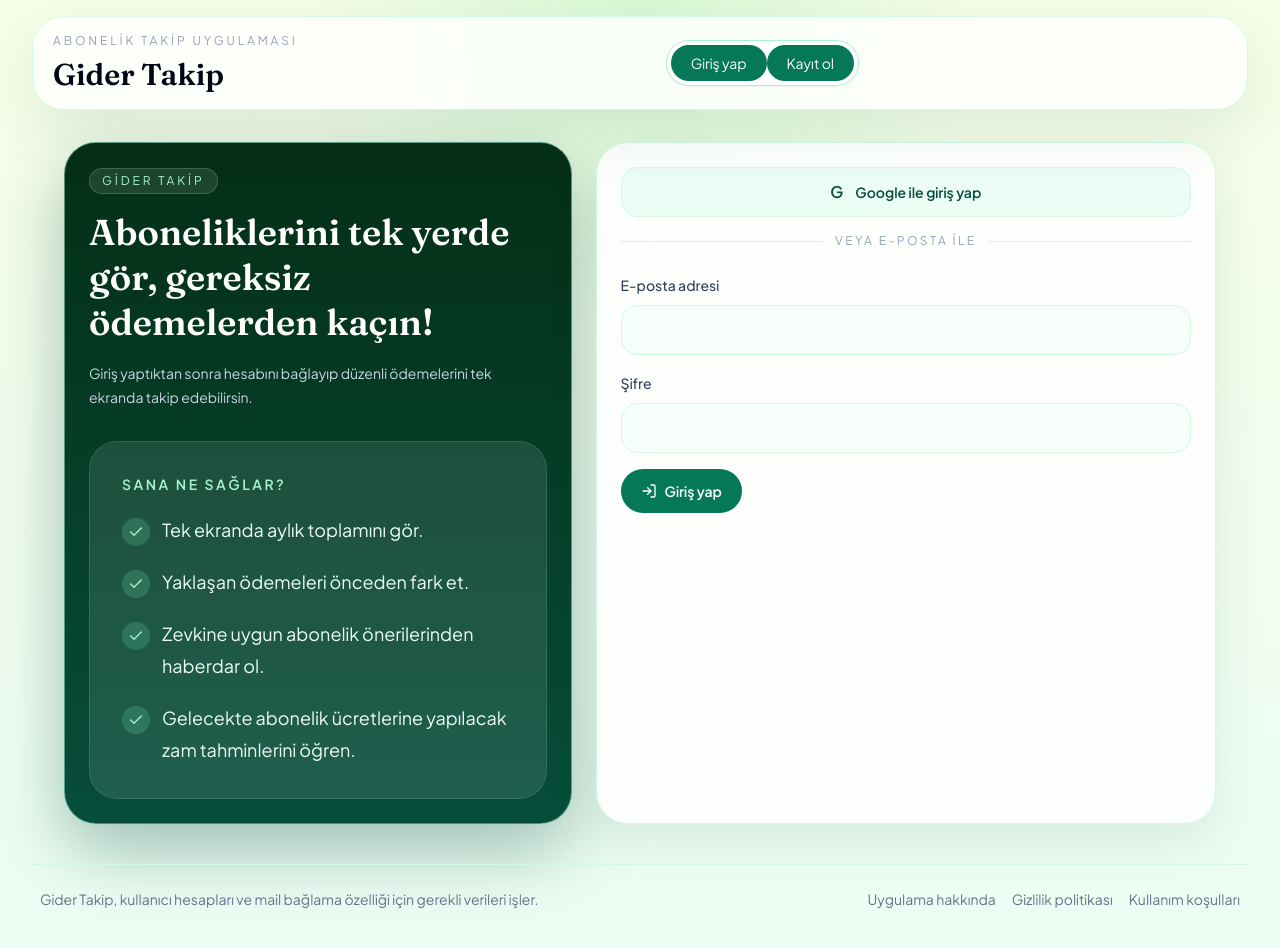
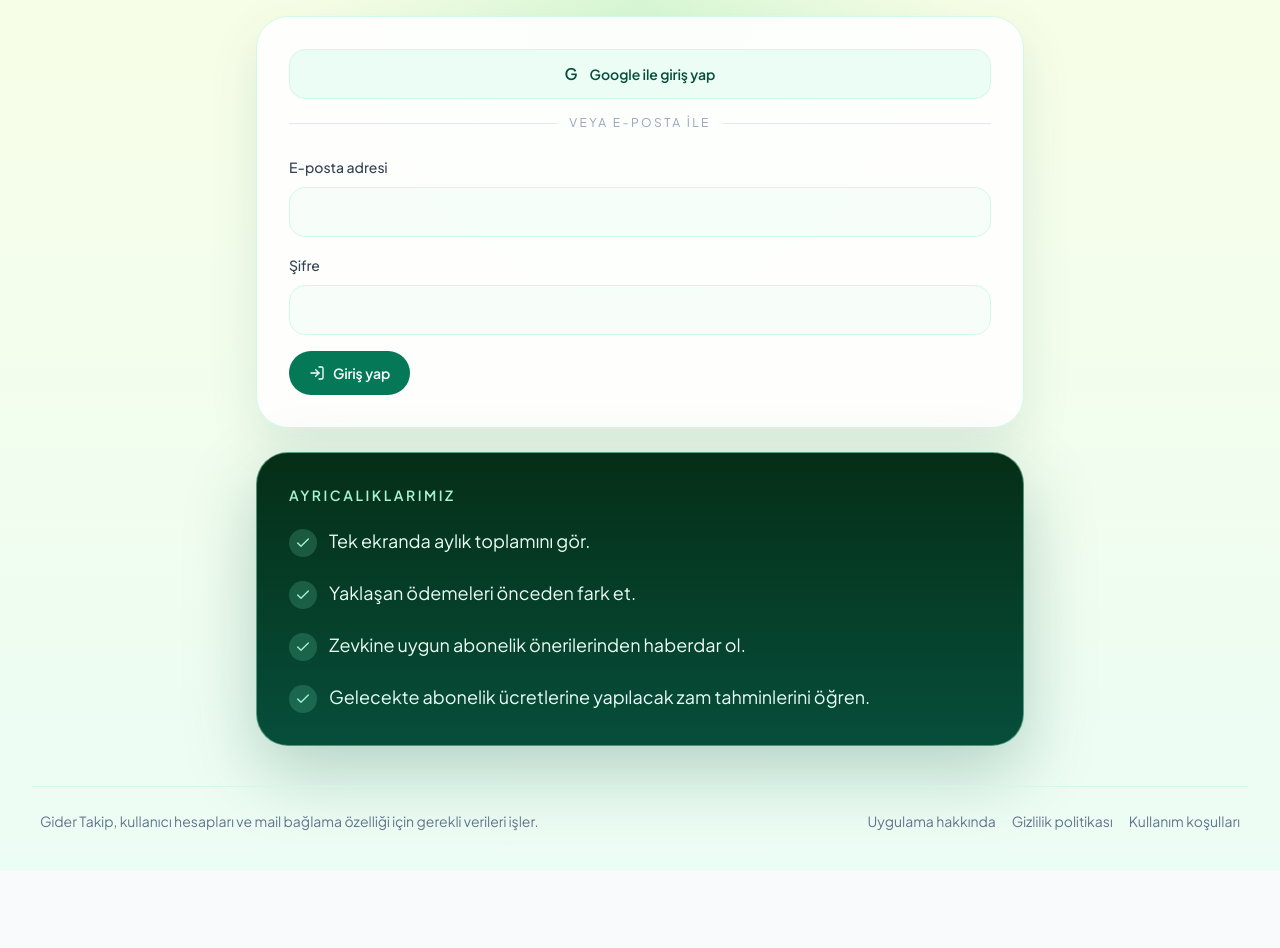
Before and after one commit to Chateus00/Gider-Takip, a React (Vite) app: page /auth in a window 1280 px wide. After the commit the page ends 871 px from the top, so only its background shows below. Built offline with nearby package versions, Linux system fonts and the light colour scheme; no server answers.

Commit message:
Simplify auth page layout

```diff
--- a/src/App.tsx
+++ b/src/App.tsx
@@ -1,5 +1,5 @@
 import { useState } from "react";
-import { BrowserRouter as Router, NavLink, Navigate, Route, Routes } from "react-router-dom";
+import { BrowserRouter as Router, NavLink, Navigate, Route, Routes, useLocation } from "react-router-dom";
 import { LayoutDashboard, LockKeyhole, LogOut, Plus, UserCircle2 } from "lucide-react";
 import Auth from "@/pages/Auth";
 import About from "@/pages/About";
@@ -14,8 +14,10 @@ import { useAuth } from "@/contexts/AuthContext";
 
 function AppShell() {
   const { isLoading, session, signOut } = useAuth();
+  const location = useLocation();
   const [signOutError, setSignOutError] = useState("");
   const userEmail = session?.user.email ?? "Misafir kullanıcı";
+  const isAuthPage = location.pathname === "/auth";
 
   async function handleSignOut() {
     try {
@@ -29,6 +31,7 @@ function AppShell() {
   return (
     <div className="min-h-screen bg-[radial-gradient(circle_at_top,_rgba(74,222,128,0.18),_transparent_30%),linear-gradient(180deg,_#f7fee7_0%,_#ecfdf5_100%)]">
       <div className="mx-auto flex min-h-screen max-w-7xl flex-col px-4 py-4 md:px-6 lg:px-8">
+        {isAuthPage ? null : (
           <header className="mb-8 flex flex-col gap-4 rounded-[32px] border border-emerald-100 bg-white/80 px-5 py-4 shadow-[0_20px_60px_rgba(6,78,59,0.10)] backdrop-blur md:flex-row md:items-center md:justify-between">
             <div>
               <p className="text-xs uppercase tracking-[0.24em] text-slate-400">Abonelik takip uygulaması</p>
@@ -62,30 +65,7 @@ function AppShell() {
                     Mail bağla
                   </NavLink>
                 </>
-            ) : (
-              <div className="inline-flex rounded-full border border-emerald-200 bg-white p-1 shadow-sm">
-                <NavLink
-                  to="/auth?mode=signin"
-                  className={({ isActive }) =>
-                    `rounded-full px-5 py-2 text-sm transition ${
-                      isActive ? "bg-emerald-700 text-white" : "text-slate-600 hover:text-emerald-800"
-                    }`
-                  }
-                >
-                  Giriş yap
-                </NavLink>
-                <NavLink
-                  to="/auth?mode=signup"
-                  className={({ isActive }) =>
-                    `rounded-full px-5 py-2 text-sm transition ${
-                      isActive ? "bg-emerald-700 text-white" : "text-slate-600 hover:text-emerald-800"
-                    }`
-                  }
-                >
-                  Kayıt ol
-                </NavLink>
-              </div>
-            )}
+              ) : null}
             </nav>
 
             <div className="flex flex-col items-start gap-2 md:items-end">
@@ -113,6 +93,7 @@ function AppShell() {
               {signOutError ? <p className="text-sm text-rose-600">{signOutError}</p> : null}
             </div>
           </header>
+        )}
 
         <main className="flex-1 pb-10">
           <Routes>
--- a/src/components/AuthPanel.tsx
+++ b/src/components/AuthPanel.tsx
@@ -57,45 +57,8 @@ export default function AuthPanel() {
   }
 
   return (
-    <section className="grid gap-6 lg:grid-cols-[0.9fr_1.1fr]">
-      <div className="flex rounded-[32px] border border-emerald-200/50 bg-[linear-gradient(180deg,#052e16_0%,#064e3b_100%)] p-6 text-white shadow-[0_26px_70px_rgba(6,78,59,0.35)]">
-        <div className="flex w-full flex-col">
-          <div>
-            <div className="inline-flex rounded-full border border-emerald-200/20 bg-white/10 px-3 py-1 text-xs uppercase tracking-[0.24em] text-emerald-200">
-              Gider Takip
-            </div>
-            <h1 className="mt-4 font-['Fraunces',serif] text-4xl leading-tight">
-              Aboneliklerini tek yerde gör, gereksiz ödemelerden kaçın!
-            </h1>
-            <p className="mt-4 max-w-xl text-sm leading-6 text-slate-300">
-              Giriş yaptıktan sonra hesabını bağlayıp düzenli ödemelerini tek ekranda takip edebilirsin.
-            </p>
-          </div>
-
-          <div className="mt-8 min-h-[320px] rounded-[28px] border border-white/10 bg-white/10 p-7 md:p-8">
-            <p className="text-sm font-semibold uppercase tracking-[0.18em] text-emerald-200">
-              Sana ne sağlar?
-            </p>
-            <div className="mt-5 space-y-5 text-lg leading-8 text-emerald-50">
-              {[
-                "Tek ekranda aylık toplamını gör.",
-                "Yaklaşan ödemeleri önceden fark et.",
-                "Zevkine uygun abonelik önerilerinden haberdar ol.",
-                "Gelecekte abonelik ücretlerine yapılacak zam tahminlerini öğren.",
-              ].map((item) => (
-                <div key={item} className="flex items-start gap-3">
-                  <span className="mt-1 inline-flex h-7 w-7 shrink-0 items-center justify-center rounded-full bg-emerald-300/20 text-emerald-200">
-                    <Check className="h-4 w-4" />
-                  </span>
-                  <p>{item}</p>
-                </div>
-              ))}
-            </div>
-          </div>
-        </div>
-      </div>
-
-      <div className="rounded-[32px] border border-emerald-100 bg-white/90 p-6 shadow-[0_18px_50px_rgba(6,78,59,0.10)]">
+    <section className="mx-auto max-w-3xl space-y-6">
+      <div className="rounded-[32px] border border-emerald-100 bg-white/90 p-6 shadow-[0_18px_50px_rgba(6,78,59,0.10)] md:p-8">
         <button
           type="button"
           onClick={handleGoogleAuth}
@@ -172,6 +135,27 @@ export default function AuthPanel() {
         {message ? <p className="mt-4 text-sm text-emerald-700">{message}</p> : null}
         {error ? <p className="mt-4 text-sm text-rose-600">{error}</p> : null}
       </div>
+
+      <div className="rounded-[32px] border border-emerald-200/50 bg-[linear-gradient(180deg,#052e16_0%,#064e3b_100%)] p-7 text-white shadow-[0_26px_70px_rgba(6,78,59,0.25)] md:p-8">
+        <p className="text-sm font-semibold uppercase tracking-[0.18em] text-emerald-200">
+          Ayrıcalıklarımız
+        </p>
+        <div className="mt-5 space-y-5 text-lg leading-8 text-emerald-50">
+          {[
+            "Tek ekranda aylık toplamını gör.",
+            "Yaklaşan ödemeleri önceden fark et.",
+            "Zevkine uygun abonelik önerilerinden haberdar ol.",
+            "Gelecekte abonelik ücretlerine yapılacak zam tahminlerini öğren.",
+          ].map((item) => (
+            <div key={item} className="flex items-start gap-3">
+              <span className="mt-1 inline-flex h-7 w-7 shrink-0 items-center justify-center rounded-full bg-emerald-300/20 text-emerald-200">
+                <Check className="h-4 w-4" />
+              </span>
+              <p>{item}</p>
+            </div>
+          ))}
+        </div>
+      </div>
     </section>
   );
 }
```
Lines whose indentation alone changed are shown as unchanged.
